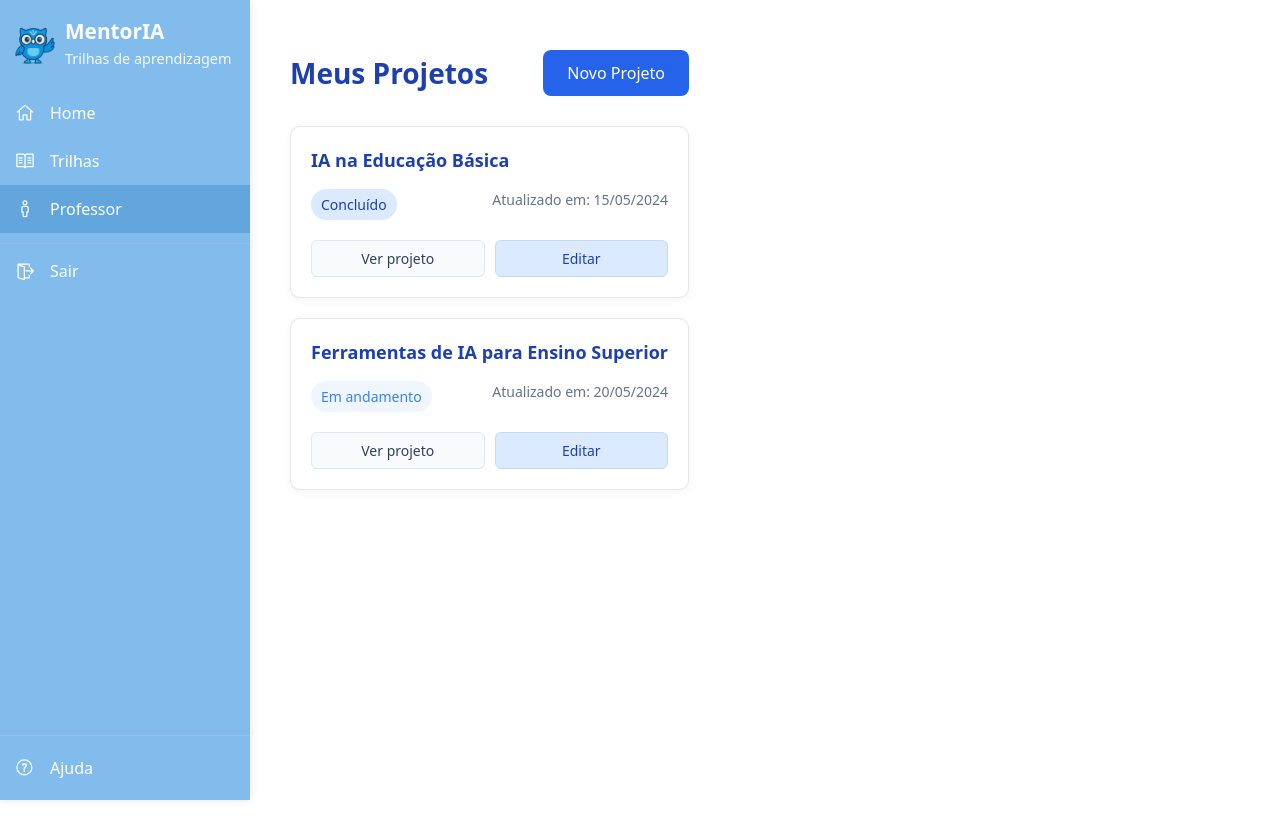
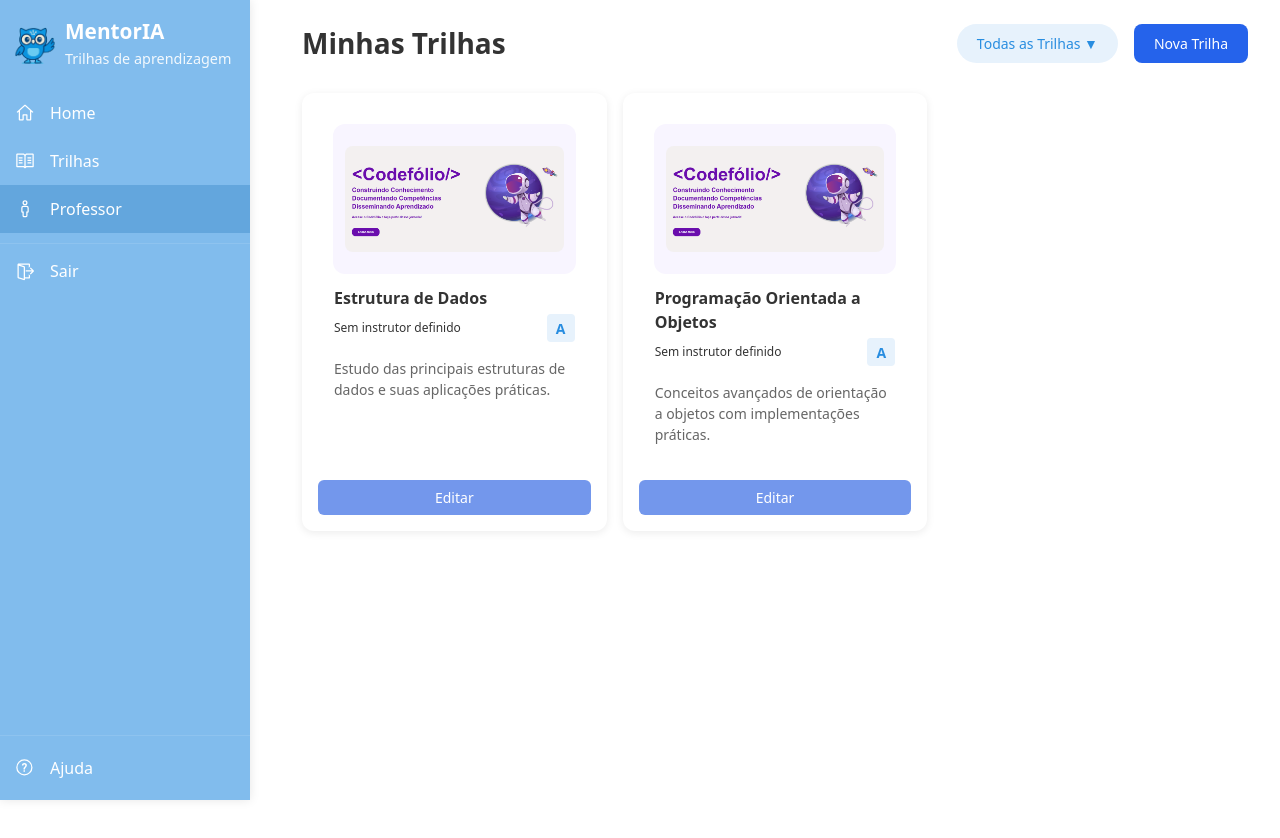
Before and after one commit to cwrricio/IA-EDU, a React (Vite) app in the folder app/: page /professor in a window 1280 px wide. After the commit the page ends 800 px from the top, so only its background shows below. Built offline with nearby package versions, Linux system fonts and the light colour scheme.

Commit message:
ajustes trilhas e professor

```diff
--- a/app/src/components/Trilhas/TrilhaCard.jsx
+++ b/app/src/components/Trilhas/TrilhaCard.jsx
@@ -19,6 +19,7 @@ const TrilhaCard = ({ trilha }) => {
       <h3 className="trilha-title">{title}</h3>
 
       <div className="trilha-info">
+        {instructor ? (
           <div className="instructor-info">
             <div className="instructor-avatar">
               <img src={instructor.avatar} alt={instructor.name} />
@@ -28,7 +29,13 @@ const TrilhaCard = ({ trilha }) => {
               <div className="instructor-role">{instructor.role}</div>
             </div>
           </div>
-
+        ) : (
+          <div className="instructor-info">
+            <div className="instructor-details">
+              <div className="instructor-name">Sem instrutor definido</div>
+            </div>
+          </div>
+        )}
         <StatusBadge status={status} />
       </div>
 
@@ -36,7 +43,7 @@ const TrilhaCard = ({ trilha }) => {
 
       <div className="trilha-actions">
         <button className="trilha-button">
-          {status === "concluido" ? "Ver detalhes" : "Continuar"}
+          {status === "concluido" ? "Ver detalhes" : "Editar"}
         </button>
       </div>
     </div>
--- a/app/src/components/Trilhas/TrilhasCarousel.jsx
+++ b/app/src/components/Trilhas/TrilhasCarousel.jsx
@@ -3,6 +3,11 @@ import TrilhaCard from "./TrilhaCard";
 import "./styles/TrilhasCarousel.css";
 
 const TrilhasCarousel = ({ trilhas }) => {
+  // Se não houver trilhas, exibir mensagem
+  if (!trilhas || trilhas.length === 0) {
+    return <div className="trilhas-empty">Nenhuma trilha disponível</div>;
+  }
+
   return (
     <div className="trilhas-carousel-container">
       <div className="trilhas-carousel">
--- a/app/src/components/Trilhas/styles/TrilhaCard.css
+++ b/app/src/components/Trilhas/styles/TrilhaCard.css
@@ -1,5 +1,5 @@
 .trilha-card {
-  flex: 0 0 320px;
+  width: 100%;
   border-radius: 12px;
   background-color: white;
   overflow: hidden;
@@ -7,8 +7,10 @@
   transition: transform 0.2s, box-shadow 0.2s;
   display: flex;
   flex-direction: column;
-  height: 380px;
+  min-height: 380px;
   position: relative;
+  padding-bottom: 70px; /* Espaço para o botão de ação */
+  box-sizing: border-box;
 }
 
 .trilha-card:hover {
@@ -22,7 +24,8 @@
 
 .trilha-image {
   width: 100%;
-  height: 140px;
+  height: 150px; /* Altura fixa para padronizar as imagens */
+  min-height: 140px;
   border-radius: 12px;
   overflow: hidden;
   background-color: #f8f5ff;
@@ -40,9 +43,9 @@
 }
 
 .trilha-image img {
-  width: 100%;
+  max-width: 100%;
   height: auto;
-  object-fit: contain;
+  object-fit: cover;
   border-radius: 8px;
 }
 
@@ -98,15 +101,15 @@
 
 .trilha-description {
   padding: 0 16px;
-  margin: 0;
-  font-size: 12px;
+  margin: 8px 0 16px 0;
+  font-size: 14px;
   color: #666;
   line-height: 1.5;
-  flex-grow: 1;
   overflow: hidden;
   display: -webkit-box;
   -webkit-line-clamp: 3;
   -webkit-box-orient: vertical;
+  max-width: 100%; /* Garantir que não ultrapasse o card */
 }
 
 .trilha-actions {
--- a/app/src/pages/professor/index.jsx
+++ b/app/src/pages/professor/index.jsx
@@ -1,64 +1,109 @@
-import { useState } from "react";
+import React, { useState } from "react";
 import { useNavigate } from "react-router-dom";
-import Layout from "../../components/layout/Layout";
 import "./professor.css";
+import Sidebar from "../../components/sidebar/Sidebar";
+import TrilhaCard from "../../components/Trilhas/TrilhaCard";
 
 const ProfessorPage = () => {
   const navigate = useNavigate();
-  const [projects, setProjects] = useState([
+  const [filterType, setFilterType] = useState("all");
+  const [dropdownOpen, setDropdownOpen] = useState(false);
+
+  // Dados de exemplo para as trilhas do professor
+  const trilhasData = [
     {
       id: 1,
-      title: "IA na Educação Básica",
-      status: "Concluído",
-      date: "15/05/2024",
+      title: "Estrutura de Dados",
+      status: "em andamento",
+      date: "Atualizado em 20/07/2023",
+      description:
+        "Estudo das principais estruturas de dados e suas aplicações práticas.",
     },
     {
       id: 2,
-      title: "Ferramentas de IA para Ensino Superior",
-      status: "Em andamento",
-      date: "20/05/2024",
+      title: "Programação Orientada a Objetos",
+      status: "em andamento",
+      date: "Atualizado em 05/08/2023",
+      description:
+        "Conceitos avançados de orientação a objetos com implementações práticas.",
     },
-  ]);
+  ];
 
-  const handleNewProject = () => {
+  const toggleDropdown = () => {
+    setDropdownOpen(!dropdownOpen);
+  };
+
+  const handleFilterSelect = (type) => {
+    setFilterType(type);
+    setDropdownOpen(false);
+  };
+
+  // Função para redirecionar para a página de upload
+  const redirectToUpload = () => {
     navigate("/upload");
   };
 
   return (
-    <Layout>
-      <div className="professor-container">
-        <div className="professor-header">
-          <h1 className="professor-title">Meus Projetos</h1>
-          <button className="professor-new-btn" onClick={handleNewProject}>
-            Novo Projeto
-          </button>
-        </div>
+    <div className="app-container">
+      <Sidebar />
+      <div className="main-content">
+        <div className="professor-container">
+          <div className="professor-header">
+            <h1 className="professor-title">Minhas Trilhas</h1>
 
-        <div className="professor-content">
-          {projects.map((project) => (
-            <div key={project.id} className="project-card">
-              <h3 className="project-title">{project.title}</h3>
-              <div className="project-details">
-                <span
-                  className={`project-status ${
-                    project.status === "Concluído" ? "completed" : "in-progress"
-                  }`}
-                >
-                  {project.status}
-                </span>
-                <span className="project-date">
-                  Atualizado em: {project.date}
-                </span>
+            <div className="professor-actions">
+              <div className="filter-dropdown">
+                <button className="filter-button" onClick={toggleDropdown}>
+                  {filterType === "all"
+                    ? "Todas as Trilhas"
+                    : filterType === "completed"
+                    ? "Trilhas Concluídas"
+                    : "Trilhas em Progresso"}{" "}
+                  ▼
+                </button>
+
+                {dropdownOpen && (
+                  <div className="filter-menu">
+                    <div
+                      className="filter-item"
+                      onClick={() => handleFilterSelect("all")}
+                    >
+                      Todas as Trilhas
+                    </div>
+                    <div
+                      className="filter-item"
+                      onClick={() => handleFilterSelect("completed")}
+                    >
+                      Trilhas Concluídas
+                    </div>
+                    <div
+                      className="filter-item"
+                      onClick={() => handleFilterSelect("em andamento")}
+                    >
+                      Trilhas em Progresso
+                    </div>
+                  </div>
+                )}
               </div>
-              <div className="project-actions">
-                <button className="project-view-btn">Ver projeto</button>
-                <button className="project-edit-btn">Editar</button>
-              </div>
+
+              <button className="nova-trilha-btn" onClick={redirectToUpload}>
+                Nova Trilha
+              </button>
             </div>
-          ))}
+          </div>
+
+          <div className="trilhas-grid">
+            {trilhasData
+              .filter(
+                (trilha) => filterType === "all" || trilha.status === filterType
+              )
+              .map((trilha) => (
+                <TrilhaCard key={trilha.id} trilha={trilha} />
+              ))}
+          </div>
         </div>
       </div>
-    </Layout>
+    </div>
   );
 };
 
--- a/app/src/pages/professor/professor.css
+++ b/app/src/pages/professor/professor.css
@@ -1,154 +1,254 @@
-.professor-container {
+/* Estrutura principal do layout */
+.app-container {
   display: flex;
-  flex-direction: column;
   width: 100%;
-  max-width: 1200px;
-  margin: 0 auto;
-  padding: 30px 20px;
+  min-height: 100vh;
+}
+
+/* Estilo para o conteúdo principal (à direita da sidebar) */
+.main-content {
+  flex: 1;
+  padding: 0;
+  margin-left: 270px; /* Largura da sidebar + espaço extra */
+  width: calc(100% - 290px);
   box-sizing: border-box;
 }
 
+/* Container para o conteúdo específico da página do professor */
+.professor-container {
+  max-width: 1200px;
+  padding: 24px 32px;
+  margin: 0 auto;
+}
+
+/* Cabeçalho da página do professor */
 .professor-header {
   display: flex;
   justify-content: space-between;
   align-items: center;
   margin-bottom: 30px;
   flex-wrap: wrap;
-  gap: 20px;
 }
 
 .professor-title {
   font-size: 28px;
   font-weight: 600;
-  color: #1e40af;
+  color: #333;
   margin: 0;
 }
 
-.professor-new-btn {
+.professor-actions {
+  display: flex;
+  gap: 16px;
+  align-items: center;
+}
+
+/* Estilo do filtro dropdown */
+.filter-dropdown {
+  position: relative;
+}
+
+.filter-button {
+  display: flex;
+  align-items: center;
+  background-color: #e7f2fc;
+  border: none;
+  border-radius: 20px;
+  padding: 10px 20px;
+  font-size: 14px;
+  cursor: pointer;
+  font-weight: 500;
+  color: #288de0;
+}
+
+.filter-menu {
+  position: absolute;
+  top: calc(100% + 5px);
+  right: 0;
+  background-color: white;
+  border-radius: 8px;
+  box-shadow: 0 2px 10px rgba(0, 0, 0, 0.1);
+  width: 220px;
+  z-index: 10;
+}
+
+.filter-item {
+  padding: 12px 16px;
+  cursor: pointer;
+  font-size: 14px;
+  transition: background-color 0.2s;
+}
+
+.filter-item:hover {
+  background-color: #e7f2fc;
+}
+
+/* Estilo do botão Nova Trilha */
+.nova-trilha-btn {
   background-color: #2563eb;
   color: white;
   border: none;
-  padding: 12px 24px;
   border-radius: 8px;
+  padding: 10px 20px;
+  font-size: 14px;
   font-weight: 500;
   cursor: pointer;
   transition: all 0.2s ease;
 }
 
-.professor-new-btn:hover {
+.nova-trilha-btn:hover {
   background-color: #1d4ed8;
-  transform: translateY(-2px);
-  box-shadow: 0 4px 12px rgba(37, 99, 235, 0.2);
 }
 
-.professor-content {
+/* Grid de trilhas - ajustado para mais cards por linha */
+.trilhas-grid {
   display: grid;
-  grid-template-columns: repeat(auto-fill, minmax(300px, 1fr));
-  gap: 20px;
+  grid-template-columns: repeat(auto-fill, minmax(280px, 1fr));
+  gap: 16px;
 }
 
-.project-card {
+/* Card de trilha - reduzido em tamanho */
+.trilha-card {
   background-color: white;
   border-radius: 10px;
-  padding: 20px;
-  box-shadow: 0 2px 10px rgba(0, 0, 0, 0.05);
-  transition: all 0.3s ease;
-  border: 1px solid #e5e7eb;
+  box-shadow: 0 1px 3px rgba(0, 0, 0, 0.1);
+  padding: 16px;
+  transition: transform 0.2s, box-shadow 0.2s;
+  display: flex;
+  flex-direction: column;
 }
 
-.project-card:hover {
-  transform: translateY(-5px);
-  box-shadow: 0 10px 20px rgba(0, 0, 0, 0.08);
+.trilha-card:hover {
+  transform: translateY(-2px);
+  box-shadow: 0 3px 10px rgba(0, 0, 0, 0.08);
 }
 
-.project-title {
-  font-size: 18px;
+.trilha-titulo {
+  font-size: 17px;
   font-weight: 600;
-  color: #1e40af;
-  margin: 0 0 15px 0;
+  color: #333;
+  margin: 0 0 8px 0;
+  line-height: 1.3;
 }
 
-.project-details {
+.trilha-status-container {
   display: flex;
   justify-content: space-between;
-  margin-bottom: 20px;
-  font-size: 14px;
+  align-items: center;
+  margin-bottom: 12px;
 }
 
-.project-status {
-  display: inline-block;
-  padding: 5px 10px;
-  border-radius: 20px;
+.trilha-status {
+  background-color: #e7f2fc;
+  color: #288de0;
+  padding: 4px 10px;
+  border-radius: 16px;
+  font-size: 11px;
   font-weight: 500;
 }
 
-.project-status.completed {
-  background-color: #dbeafe;
-  color: #1e40af;
+.trilha-data {
+  color: #64748b;
+  font-size: 11px;
 }
 
-.project-status.in-progress {
-  background-color: #eff6ff;
-  color: #3b82f6;
+.trilha-descricao {
+  color: #4b5563;
+  margin-bottom: 14px;
+  font-size: 13px;
+  line-height: 1.4;
+  flex-grow: 1;
 }
 
-.project-date {
-  color: #64748b;
+.trilha-acoes {
+  display: flex;
+  gap: 8px;
+  margin-top: auto;
 }
 
-.project-actions {
-  display: flex;
-  gap: 10px;
-}
-
-.project-view-btn,
-.project-edit-btn {
-  padding: 8px 16px;
+.ver-trilha-btn,
+.editar-btn {
+  padding: 6px 10px;
   border-radius: 6px;
-  font-size: 14px;
+  font-size: 13px;
   font-weight: 500;
   cursor: pointer;
   transition: all 0.2s ease;
   flex: 1;
+  text-align: center;
 }
 
-.project-view-btn {
-  background-color: #f8fafc;
+.ver-trilha-btn {
+  background-color: white;
   border: 1px solid #e2e8f0;
   color: #334155;
 }
 
-.project-view-btn:hover {
+.ver-trilha-btn:hover {
   background-color: #f1f5f9;
 }
 
-.project-edit-btn {
+.editar-btn {
   background-color: #dbeafe;
   border: 1px solid #bfdbfe;
   color: #1e40af;
 }
 
-.project-edit-btn:hover {
+.editar-btn:hover {
   background-color: #bfdbfe;
+}
+
+/* Responsividade */
+@media screen and (max-width: 1024px) {
+  .main-content {
+    margin-left: 250px;
+    width: calc(100% - 250px);
+  }
 }
 
 @media screen and (max-width: 768px) {
   .professor-header {
     flex-direction: column;
     align-items: flex-start;
+    gap: 16px;
   }
 
-  .professor-new-btn {
+  .professor-actions {
     width: 100%;
+    flex-direction: column;
+    align-items: stretch;
+  }
+
+  .filter-dropdown {
+    width: 100%;
+  }
+
+  .filter-button {
+    width: 100%;
+    justify-content: space-between;
+  }
+
+  .filter-menu {
+    width: 100%;
+  }
+
+  .nova-trilha-btn {
+    width: 100%;
+  }
+
+  .trilhas-grid {
+    grid-template-columns: 1fr;
   }
 }
 
-@media screen and (max-width: 480px) {
-  .professor-container {
-    padding: 20px 15px;
+@media screen and (max-width: 600px) {
+  .main-content {
+    margin-left: 0;
+    width: 100%;
+    padding-top: 60px; /* Espaço para a sidebar que agora deve estar no topo como um menu móvel */
   }
 
-  .project-actions {
-    flex-direction: column;
+  .professor-container {
+    padding: 16px;
   }
 }
```
Also changed, not shown: app/src/components/Trilhas/index.jsx (+18 -4 lines), app/src/components/Trilhas/styles/Trilhas.css (+24 -1 lines), app/src/components/Trilhas/styles/TrilhasCarousel.css (+15 -11 lines), app/src/pages/professor/components/ProfessorHeader.jsx (added, +60 -0 lines), app/src/pages/professor/components/ProfessorStats.jsx (added, +56 -0 lines), app/src/pages/professor/components/ProjectCard.jsx (added, +48 -0 lines), app/src/components/professor-header/ProfessorHeader.jsx (added). Lines whose indentation alone changed are shown as unchanged.
